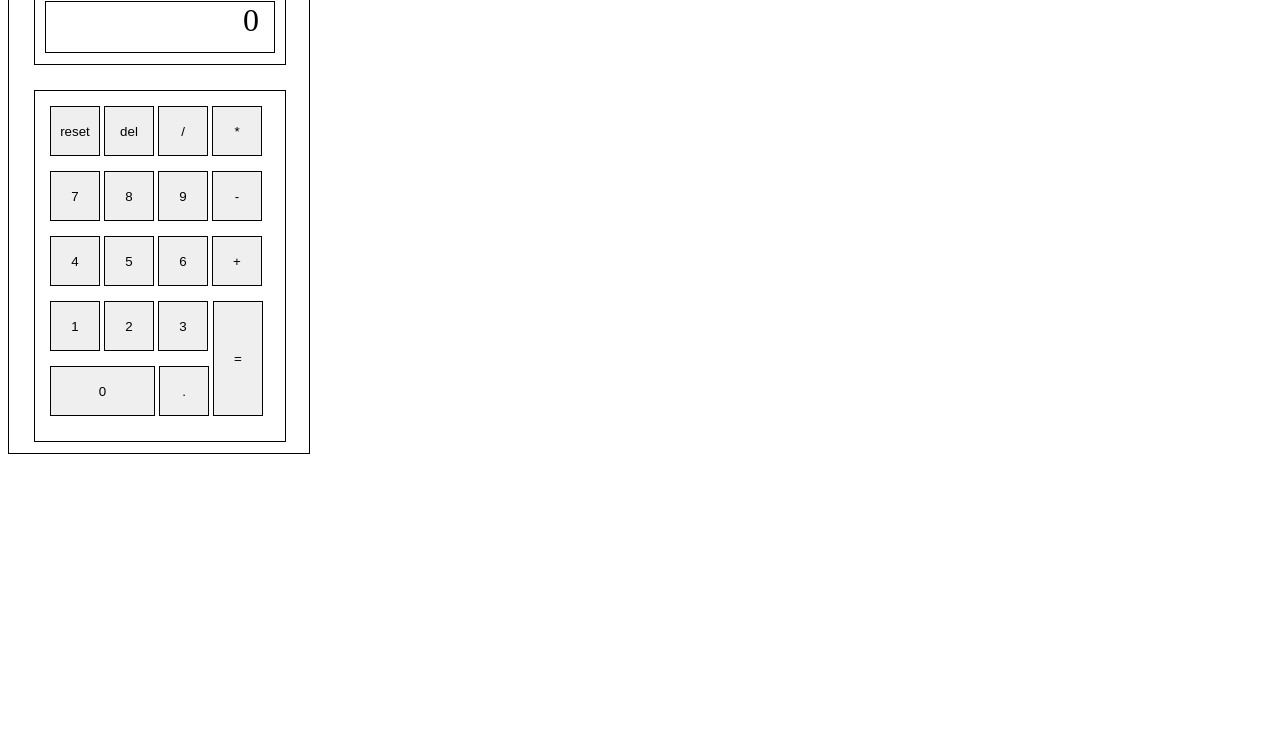
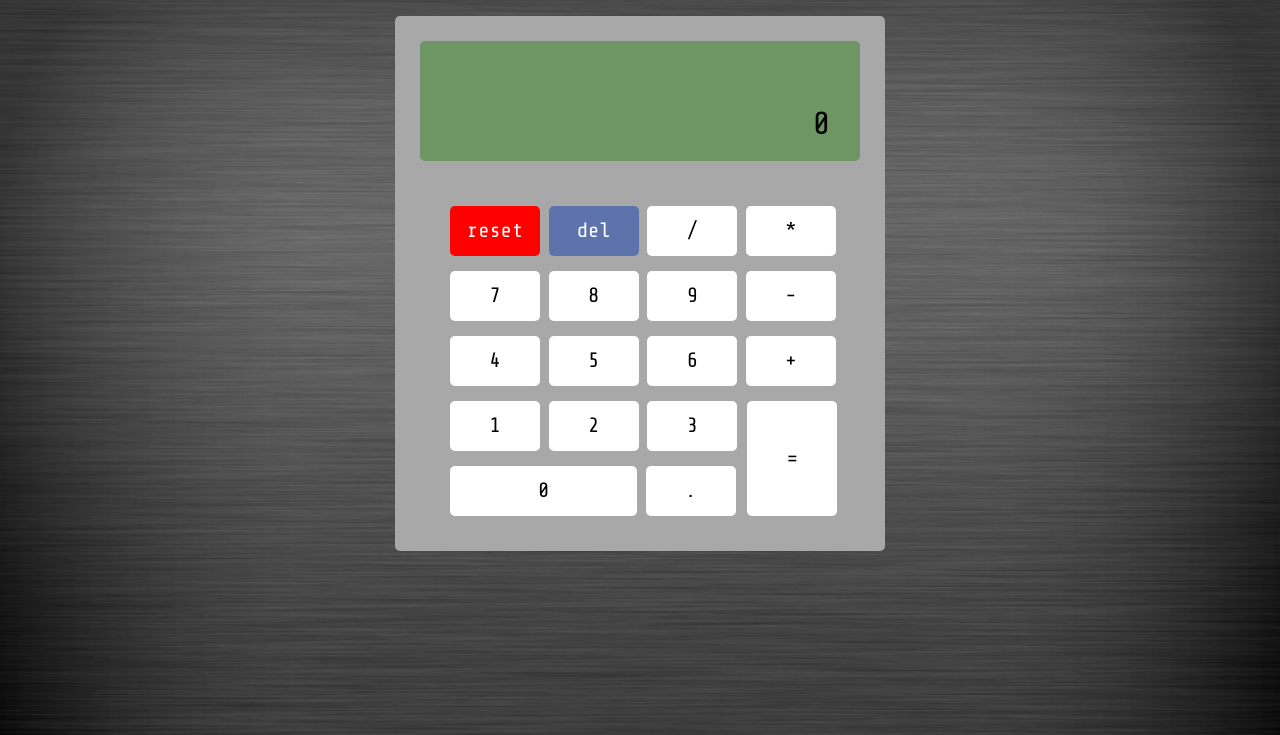
Before and after one commit to f-mental/5_calculator, a plain HTML site: page index.html in a window 1280 px wide. Shown: the part 81-816 px from the top of the page. Drawn offline with nearby package versions, Linux system fonts and the light colour scheme.

Commit message:
Add design
Added styles on the webpage and edited javascript code to follow updated page design

```diff
--- a/calculator.js
+++ b/calculator.js
@@ -1,6 +1,8 @@
 const keys = document.querySelectorAll('.keys');
+const bothScreen = document.querySelector('.screen');
 const topScreen = document.querySelector('.top');
 const bottomScreen = document.querySelector('.bottom');
+const warning = document.querySelector('.warning');
 const operations = '+-/*';
 const keyboardSection = document.querySelector('.keyboard');
 let firstNumber;
@@ -11,12 +13,13 @@ let beginCalculation = true;
 let isDecimalActive;
 let bottomTextLength;
 let keysDisabled;
+let isMaxDigit;
 
 function disableKeys() {
     keys.forEach(key => {
         if (key.value !== 'reset') {
             key.disabled =  true;
-            key.classList.add('disabled');
+            key.classList.add('lessopaque');
         }
     })
     keyboardSection.classList.add('disabled');
@@ -26,7 +29,7 @@ function disableKeys() {
 function enableKeys() {
     keys.forEach(key => {
         key.disabled = false;
-        key.classList.remove('disabled');
+        key.classList.remove('lessopaque');
     })
     keyboardSection.classList.remove('disabled');
     keysDisabled = false;
@@ -86,6 +89,7 @@ function performOperation (currentOperation, firstNumber, secondNumber) {
     if (/[a-z]/.test(answer)){
         disableKeys();
         topScreen.innerText = '';
+        bothScreen.classList.add('error');
         return 'Error/Overflow';
     } else {
         return answer;
@@ -98,6 +102,7 @@ function resetCalculation () {
     result = null;
     bottomScreen.innerText = '';
     topScreen.innerText = '';
+    bothScreen.classList.remove('error');
 }
 
 function commaSeparation(numberText) {
@@ -153,7 +158,8 @@ bottomTextLength = bottomScreen.innerText.replaceAll(',', '')
                                                 .replaceAll('.','')
                                                 .length;
     if (bottomTextLength >= 16) {
-        alert("You reached max digit input!");
+        isMaxDigit = true;
+        warning.innerText = "Max digit input reached!";
     } else {
         // if non-zero digit is pressed
         if (/[1-9]/.test(buttonPressed)) {
@@ -170,7 +176,7 @@ bottomTextLength = bottomScreen.innerText.replaceAll(',', '')
             } else if ((bottomScreen.innerText === '0')) {
                 bottomScreen.innerText = '';
                 bottomScreen.innerText += buttonPressed;
-            }else {
+            } else {
                 bottomScreen.innerText += buttonPressed;
                 bottomScreen.innerText = commaSeparation(bottomScreen.innerText)
             }
@@ -192,7 +198,7 @@ bottomTextLength = bottomScreen.innerText.replaceAll(',', '')
 }
 
 function decimalPressed(buttonPressed){
-    if (!isDecimalActive){
+    if (!isMaxDigit && !isDecimalActive){
         isDecimalActive = true;
         bottomScreen.innerText += buttonPressed;
         beginCalculation = false;
@@ -204,6 +210,10 @@ function operationPressed(buttonPressed) {
     result = null;
     currentOperation = buttonPressed;
     isDecimalActive = false;
+    if (isMaxDigit) {
+        warning.innerText = '';
+        isMaxDigit = false;
+    }
     // allow operation sign to act like equal sign, when first nubmer exists and something is typed in bottom screen
     // except when the values are equal;
     if (firstNumber && (bottomScreen.innerText !== '0') && (firstNumber !== Number(bottomScreen.innerText.replace(',', ''))) && (!(topScreen.innerText.includes('=')))) {
@@ -227,6 +237,12 @@ function operationPressed(buttonPressed) {
 
 
 function equalSignPressed() {
+
+    if (isMaxDigit) {
+        warning.innerText = '';
+        isMaxDigit = false;
+    }
+
     if (!firstNumber) {
         topScreen.innerText = `${Number(bottomScreen.innerText.replaceAll(',', ''))}=`
         bottomScreen.innerText = commaSeparation(topScreen.innerText.replace('=',''));
@@ -324,11 +340,15 @@ document.addEventListener('keyup', ev => {
 
     // if operation symbol is pressed
     if (operations.includes(buttonPressed)) {
+        if (buttonPressed === '/') {
+            ev.preventDefault();
+        }
         operationPressed(buttonPressed);
     }
 
     // if equalsign is pressed
     if (buttonPressed === 'Enter') {
+        ev.preventDefault();
         equalSignPressed();
     }
 
--- a/index.html
+++ b/index.html
@@ -9,6 +9,8 @@
     <script src="calculator.js" defer></script>
 </head>
 <body>
+    <h1>Calculator</h1>
+    <div class="warning"></div>
     <main>
         <section class="screen">
             <div class="top"></div>
@@ -16,8 +18,8 @@
         </section>
         <section class="keyboard">
             <div class="row">
-                <input type="button" class="keys" value="reset">
-                <input type="button" class="keys" value="del">
+                <input type="button" class="keys red" value="reset">
+                <input type="button" class="keys violet" value="del">
                 <input type="button" class="keys" value="/">
                 <input type="button" class="keys" value="*">
             </div>
--- a/styles.css
+++ b/styles.css
@@ -1,42 +1,58 @@
+@import url('https://fonts.googleapis.com/css2?family=Share+Tech+Mono&display=swap');
+
+body {
+    font-family: 'Share Tech Mono', monospace;
+    height: 100vh;
+    display: flex;
+    flex-direction: column;
+    align-items: center;
+    background-image: url(./background.webp);
+    background-size: cover;
+}
+
+h1 {
+    color: #a8a8a8;
+}
+
 main {
-    height: 525px;
-    width: 300px;
-    border: solid 1px #000000;
+    height: 535px;
+    width: 490px;
+    background-color: #a8a8a8;
+    border-radius: 5px;
 }
 
 /* CALCULATOR SCREEN */
 
 .screen {
-    border: solid 1px #000000;
+    padding: 5px;
     height: 110px;
-    width: 250px;
+    width: 430px;
     margin: 25px;
+    background-color: #6e9664;
+    border-radius: 5px;
 }
 
 .top {
-    border: solid 1px #000000;
     height: 25px;
-    width: 230px;
     margin: 10px;
     text-align: right;
 }
 
 .bottom {
     margin: 0 10px 0 10px;
-    border: solid 1px #000000;
     height: 50px;
     text-align: right;
     font-size: 2rem;
-    padding: 0 15px 0 15px;
+    padding: 15px 15px 0 15px;
 }
 
 /* CALCULATOR KEYS */
 
 .keyboard {
-    border: solid 1px #000000;
     height: 350px;
-    width: 250px;
-    margin: 25px;
+    width: 420px;
+    margin: 25px 25px 25px 35px;
+    padding: 5px;
 }
 
 .row {
@@ -44,22 +60,53 @@ main {
 }
 
 .keys{
-    border: solid 1px #000000;
+    border: none;
+    border-radius: 5px;
+    background-color: #ffffff;
     height: 50px;
-    width: 50px;
+    width: 90px;
     cursor: pointer;
+    font-family: inherit;
+    font-size: 1.3rem;
+    text-align: center;
 }
 
 .long {
     position: absolute;
     height: 115px;
-    margin: 0 15px 0 5px;
+    margin: 0 12px 0 10px;
 }
 
 .wide {
-    width: 105px;
+    width: 187px;
+}
+
+.red {
+    background-color: #ff0000;
+    color: #ffffff;
+}
+
+.violet {
+    background-color: #5e72ac;
+    color: #ffffff;
 }
 
 .disabled {
     cursor: not-allowed;
 }
+
+.lessopaque {
+    opacity: 30%;
+    cursor: not-allowed;
+}
+
+.warning {
+    margin-bottom: 10px;
+    font-size: 2rem;
+    color: #ff0000;
+}
+
+.error {
+    background-color: #ffffff;
+    color: #ff0000;
+}
```
Also changed, not shown: background.webp (added).
